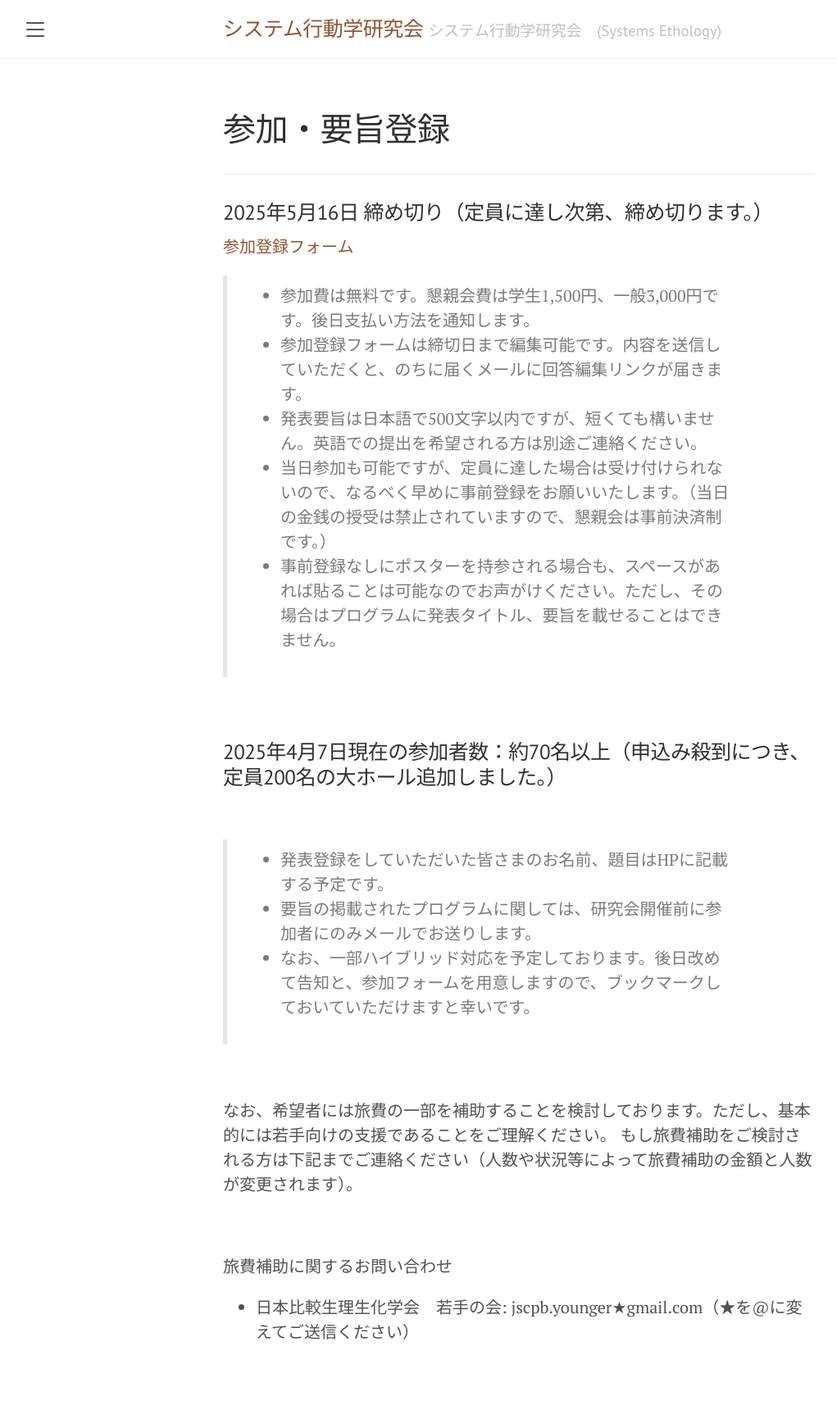
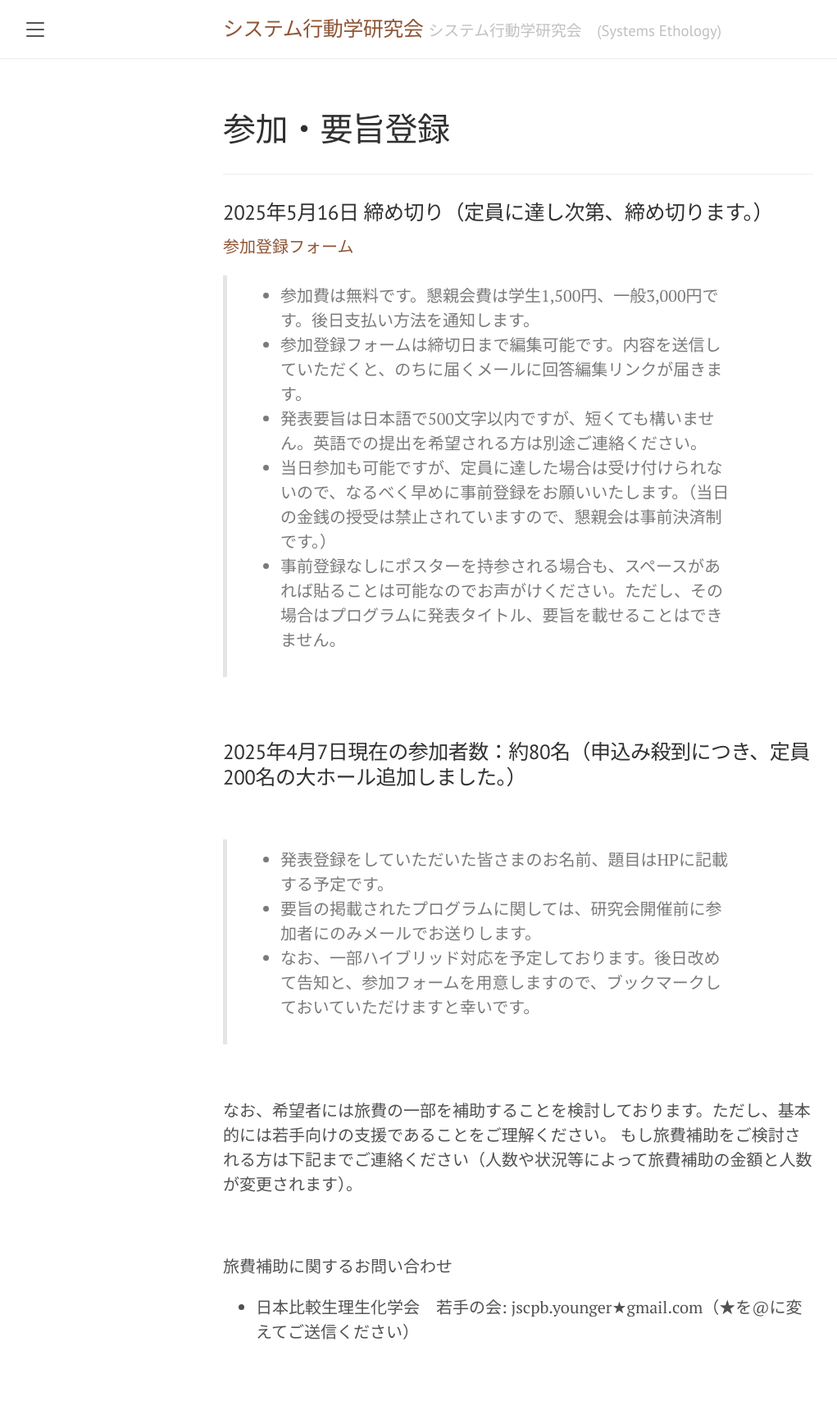
Before and after one commit to SystemsEthology/website, a Jekyll site: the page built from event_01/conference01_join.md, in a window 1280 px wide. Shown: the whole page at 82% size, without its empty margins (8-1029 px from the left). Built offline with Jekyll 4.4.1, drawn with Linux system fonts in a browser that asks for light colours.

Commit message:
Update conference01_join.md

```diff
--- a/event_01/conference01_join.md
+++ b/event_01/conference01_join.md
@@ -17,7 +17,7 @@ order: 4
 
 <br>
 
-### 2025年4月7日現在の参加者数：約70名以上（申込み殺到につき、定員200名の大ホール追加しました。）
+### 2025年4月7日現在の参加者数：約80名（申込み殺到につき、定員200名の大ホール追加しました。）
 
 <br>
 
```
